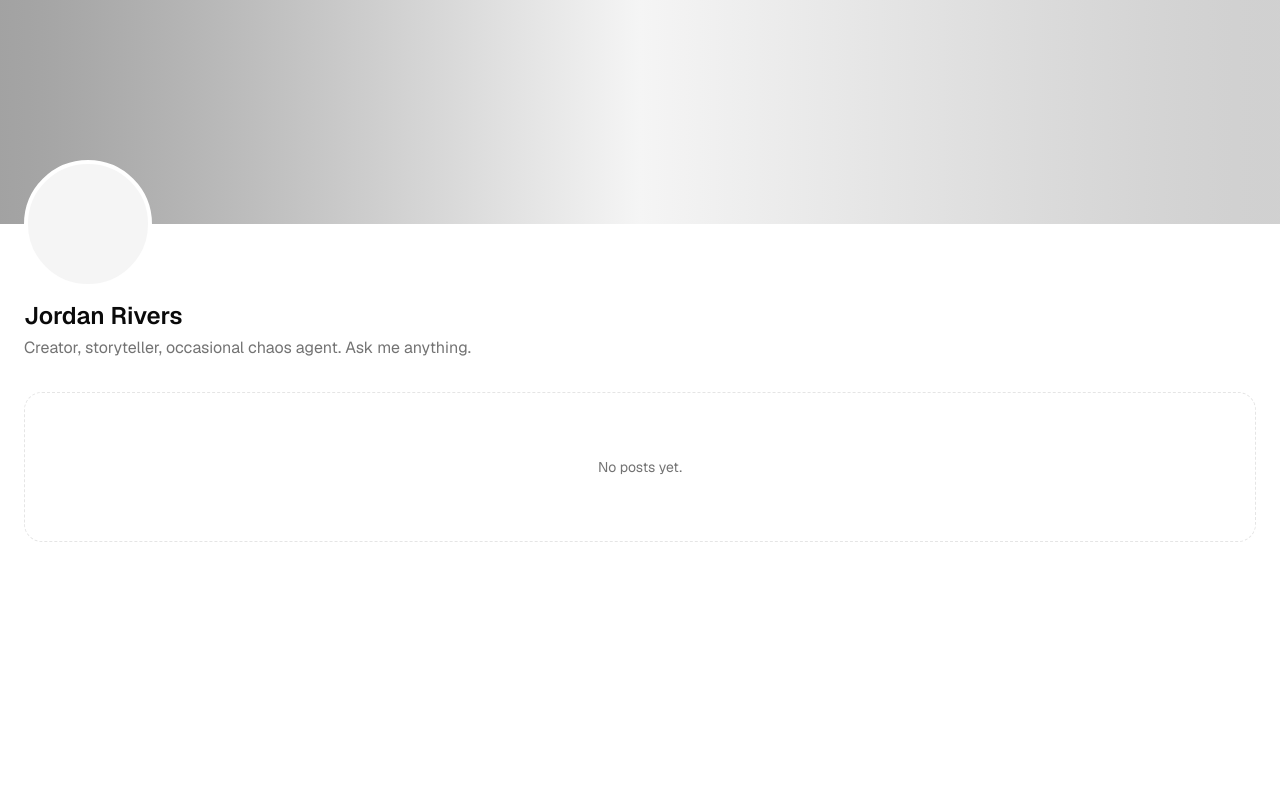
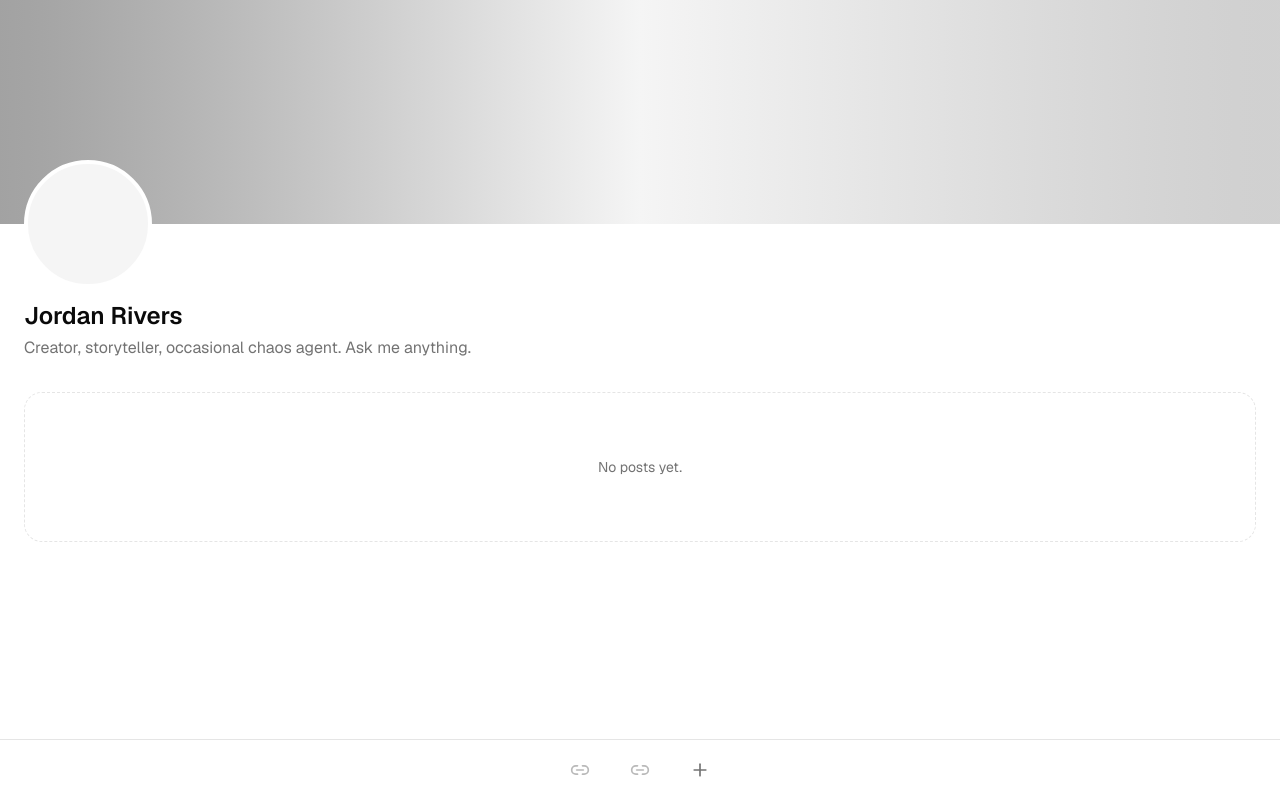
Before and after one commit to yaghmo/Self_representation_AI, a Next.js app in the folder cookbook-web/: page /fan in a window 1280 px wide. Built offline with nearby package versions, Linux system fonts and the light colour scheme.

Commit message:
feat(fan): add sticky bottom bar with placeholder social icons

```diff
--- a/cookbook-web/app/fan/page.tsx
+++ b/cookbook-web/app/fan/page.tsx
@@ -2,6 +2,7 @@
 
 import { ProfileHeader } from "@/components/fan/ProfileHeader"
 import { PostGrid } from "@/components/fan/PostGrid"
+import { BottomBar } from "@/components/fan/BottomBar"
 import { mockProfile, mockPosts } from "@/components/fan/mockData"
 
 export default function FanPage() {
@@ -9,6 +10,7 @@ export default function FanPage() {
     <div className="min-h-screen pb-24">
       <ProfileHeader profile={mockProfile} />
       <PostGrid posts={mockPosts} />
+      <BottomBar />
     </div>
   )
 }
--- /dev/null
+++ b/cookbook-web/components/fan/BottomBar.tsx
@@ -0,0 +1,28 @@
+import { Link2, Plus } from "lucide-react"
+
+function BottomBar() {
+  return (
+    <nav className="fixed inset-x-0 bottom-0 z-20 flex items-center justify-center gap-6 border-t border-border bg-background/95 py-3 backdrop-blur">
+      <span
+        aria-disabled="true"
+        className="flex size-9 items-center justify-center rounded-full text-muted-foreground/50"
+      >
+        <Link2 className="size-5" />
+      </span>
+      <span
+        aria-disabled="true"
+        className="flex size-9 items-center justify-center rounded-full text-muted-foreground/50"
+      >
+        <Link2 className="size-5" />
+      </span>
+      <div className="group relative flex size-9 items-center justify-center rounded-full text-muted-foreground hover:bg-muted hover:text-foreground">
+        <Plus className="size-5" />
+        <span className="pointer-events-none absolute -top-8 rounded-md bg-foreground px-2 py-1 text-xs whitespace-nowrap text-background opacity-0 transition-opacity group-hover:opacity-100">
+          More
+        </span>
+      </div>
+    </nav>
+  )
+}
+
+export { BottomBar }
```
